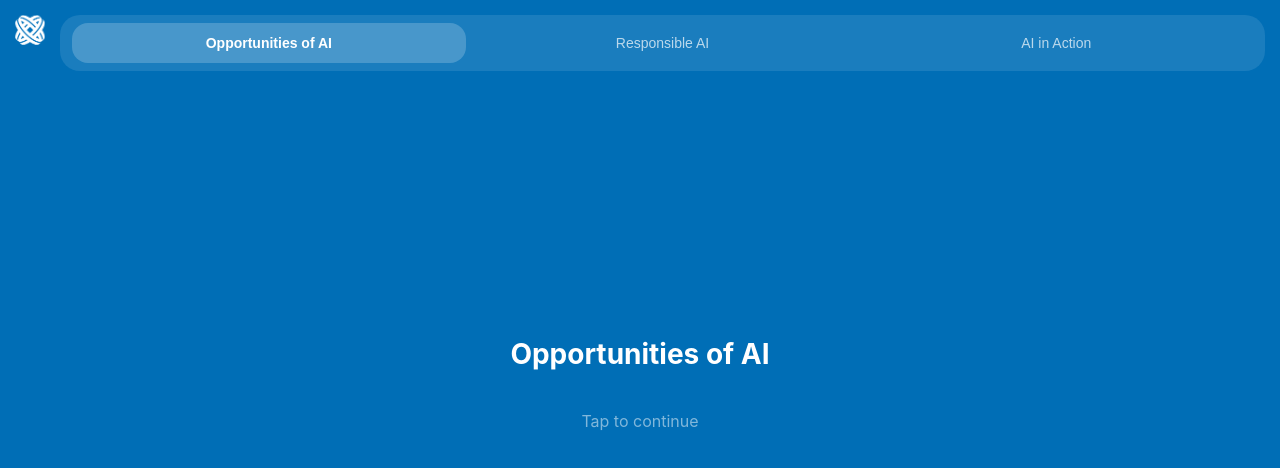
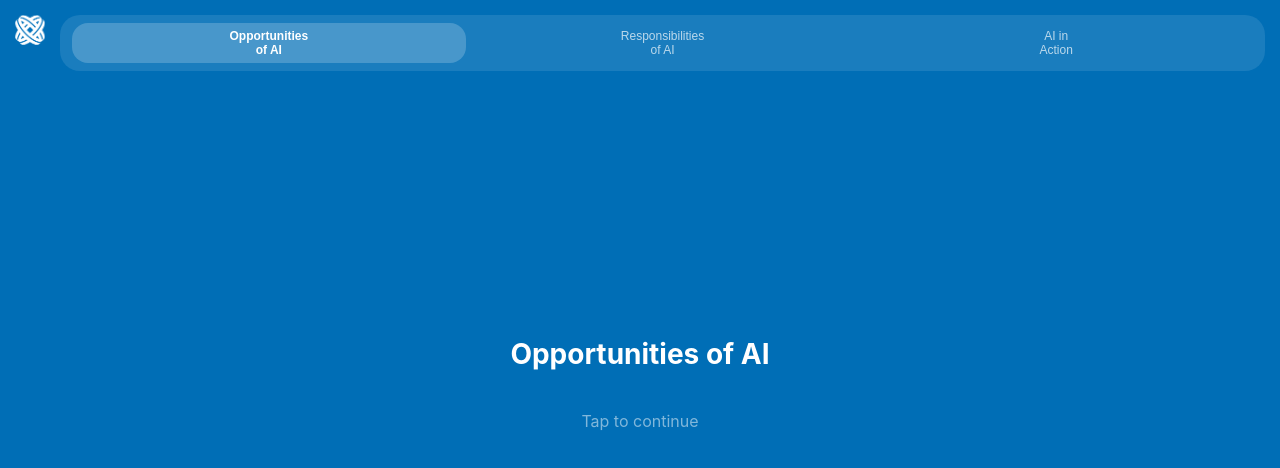
Before and after one commit to Alexparkay/AIQuestionnaire, a React (Create React App) app in the folder typeform/: page / in a window 1280 px wide. Both pictures are taken after typing "Sample", "name@example.com" into the empty fields and a click on the button "Start Questionnaire". Shown: the top 468 px of the page. Built offline with nearby package versions, Linux system fonts and the light colour scheme.

Commit message:
aws test

```diff
--- a/typeform/package.json
+++ b/typeform/package.json
@@ -37,5 +37,8 @@
       "last 1 firefox version",
       "last 1 safari version"
     ]
+  },
+  "devDependencies": {
+    "@babel/plugin-proposal-private-property-in-object": "^7.21.11"
   }
 }
--- a/typeform/src/App.css
+++ b/typeform/src/App.css
@@ -40,3 +40,31 @@
     transform: rotate(360deg);
   }
 }
+
+.section-progress-item {
+  flex: 1;
+  padding: 4px 6px;
+  text-align: center;
+  font-size: 12px;
+  line-height: 1.2;
+  border-radius: 16px;
+  transition: all 0.3s ease;
+  background: none;
+  border: none;
+  color: #ffffff;
+  opacity: 0.7;
+  display: flex;
+  flex-direction: column;
+  align-items: center;
+  justify-content: center;
+  height: 100%;
+  white-space: normal;
+  overflow: hidden;
+}
+
+@media (max-width: 480px) {
+  .section-progress-item {
+    font-size: 10px;
+    padding: 2px 4px;
+  }
+}
--- a/typeform/src/Form.jsx
+++ b/typeform/src/Form.jsx
@@ -6,73 +6,73 @@ import TopLeftLogo from './Top_left_logo.svg';
 
 const questions = [
   {
-    section: "Opportunities of AI",
+    section: "Opportunities\nof AI",
     questions: [
       {
-        question: "Which AI application excites you the most?",
+        question: "Which AI application do you find most promising for global citizenship?",
         type: "multiple",
-        options: ["Automation", "Personalization", "Global collaboration", "Education"]
+        options: ["Language translation", "Cultural exchange platforms", "Educational tools", "Environmental monitoring"]
       },
       {
-        question: "In one word, how would you describe the future of AI?",
+        question: "In one word, how would you describe AI's potential impact on global citizenship?",
         type: "text"
       },
       {
-        question: "What's the biggest benefit of AI in your opinion?",
+        question: "What's the biggest benefit of AI for fostering international understanding?",
         type: "multiple",
-        options: ["Efficiency", "Accessibility", "Innovation", "Problem-solving"]
+        options: ["Breaking language barriers", "Facilitating virtual exchanges", "Personalizing cultural learning", "Enhancing global collaboration"]
       },
       {
-        question: "What's your primary concern about AI?",
+        question: "What's your primary concern about AI in the context of global citizenship?",
         type: "multiple",
-        options: ["Job displacement", "Privacy issues", "Ethical concerns", "Over-reliance on technology"]
+        options: ["Cultural homogenization", "Privacy issues", "Unequal access to technology", "Over-reliance on virtual interactions"]
       }
     ]
   },
   {
-    section: "Responsible AI",
+    section: "Responsibilities\nof AI",
     questions: [
       {
-        question: "How important do you think AI transparency is?",
+        question: "How important do you think ethical considerations are in AI development for global initiatives?",
         type: "multiple",
         options: ["Very important", "Somewhat important", "Not very important", "Not sure"]
       },
       {
-        question: "Who should be primarily responsible for AI governance?",
+        question: "Who should take the lead in ensuring AI promotes responsible global citizenship?",
         type: "multiple",
-        options: ["Governments", "Tech companies", "Independent bodies", "Collaborative effort"]
+        options: ["International organizations", "Tech companies", "Governments", "Educational institutions"]
       },
       {
-        question: "What's the most crucial aspect of AI ethics?",
+        question: "What's the most crucial aspect of AI ethics in a global context?",
         type: "multiple",
-        options: ["Fairness", "Privacy", "Accountability", "Transparency"]
+        options: ["Cultural sensitivity", "Data privacy", "Fairness across diverse populations", "Transparency of AI decision-making"]
       },
       {
-        question: "Do you believe current AI regulations are:",
+        question: "Do you believe current international AI guidelines are:",
         type: "multiple",
-        options: ["Too strict", "Adequate", "Not strict enough", "I don't know enough to say"]
+        options: ["Too strict", "Adequate", "Not comprehensive enough", "I don't know enough to say"]
       }
     ]
   },
   {
-    section: "AI in Action",
+    section: "AI in\nAction",
     questions: [
       {
-        question: "How comfortable are you with using AI in your daily work/life?",
+        question: "How do you envision AI enhancing AFS's intercultural learning programs?",
         type: "multiple",
-        options: ["Very comfortable", "Somewhat comfortable", "Not very comfortable", "Not at all comfortable"]
+        options: ["Improved participant matching", "Enhanced pre-departure training", "Real-time language support", "Personalized cultural adaptation tools"]
       },
       {
-        question: "What AI skill do you think is most important to develop?",
+        question: "What AI-related skill do you think is most important for AFS to develop?",
         type: "multiple",
-        options: ["Data analysis", "AI ethics", "Programming", "Critical thinking"]
+        options: ["Data analysis for program improvement", "AI ethics in cross-cultural contexts", "AI-enhanced intercultural training", "Automated language processing"]
       },
       {
-        question: "In one or two words, what's your biggest takeaway from this presentation?",
+        question: "In one or two words, what's your biggest hope for AI in AFS's future?",
         type: "text"
       },
       {
-        question: "After this presentation, how likely are you to learn more about AI?",
+        question: "After this presentation, how likely are you to advocate for AI integration in AFS programs?",
         type: "multiple",
         options: ["Very likely", "Somewhat likely", "Not very likely", "Not at all likely"]
       }
@@ -176,6 +176,10 @@ const Form = () => {
   };
 
   const submitAudioPreferences = () => {
+    // Immediately show the thank you page and confetti
+    setShowConfetti(true);
+    setIsSubmitted(true);
+
     const surveyData = {
       name,
       email,
@@ -186,12 +190,12 @@ const Form = () => {
         }))
       ),
       audioPreferences: {
-        duration: audioDuration,
+        duration: audioDuration.split(' - ')[0], // Extract just the duration part
         language: audioLanguage
       }
     };
 
-    // Send data to the webhook
+    // Send data to the webhook after showing the thank you page
     fetch('http://127.0.0.1:5000/webhook', {
       method: 'POST',
       headers: { 'Content-Type': 'application/json' },
@@ -200,8 +204,6 @@ const Form = () => {
     .then(response => response.json())
     .then(data => {
       console.log('Success:', data);
-      setShowConfetti(true);
-      setIsSubmitted(true);
       localStorage.removeItem('surveyState');
     })
     .catch((error) => {
@@ -223,13 +225,17 @@ const Form = () => {
               className="dropdown-toggle"
               onClick={() => setShowDurationDropdown(!showDurationDropdown)}
             >
-              {audioDuration ? `Around ${audioDuration} minutes` : 'Select duration'}
+              {audioDuration ? `${audioDuration}` : 'Select duration'}
               <ChevronDown size={20} />
             </button>
             {showDurationDropdown && (
               <div className="dropdown-menu">
-                <button onClick={() => { setAudioDuration('2'); setShowDurationDropdown(false); }}>Around 2 minutes</button>
-                <button onClick={() => { setAudioDuration('5'); setShowDurationDropdown(false); }}>Around 5 minutes</button>
+                <button onClick={() => { setAudioDuration('30 seconds - AI Espresso Shot'); setShowDurationDropdown(false); }}>
+                  30 seconds - AI Espresso Shot
+                </button>
+                <button onClick={() => { setAudioDuration('2 minutes - AI Deep Dive'); setShowDurationDropdown(false); }}>
+                  2 minutes - AI Deep Dive
+                </button>
               </div>
             )}
           </div>
@@ -247,7 +253,7 @@ const Form = () => {
             </button>
             {showLanguageDropdown && (
               <div className="dropdown-menu">
-                {['English', 'Mandarin', 'Hindi', 'Spanish', 'French', 'Arabic', 'Bengali', 'Russian', 'Portuguese', 'Indonesian'].map((language) => (
+                {['English', 'Spanish', 'French', 'Russian', 'Turkish', 'Arabic', 'Hindi', 'Mandarin'].map((language) => (
                   <button
                     key={language}
                     onClick={() => { setAudioLanguage(language); setShowLanguageDropdown(false); }}
@@ -276,7 +282,7 @@ const Form = () => {
           onClick={submitAudioPreferences}
           disabled={!audioDuration || !audioLanguage}
         >
-          Submit Preferences
+          Generate {audioDuration ? audioDuration.split(' - ')[0] : ''} Audio
         </button>
       </div>
     );
@@ -291,7 +297,7 @@ const Form = () => {
           <p>We appreciate your time and valuable input.</p>
           <p>An audio response addressing your concerns and questions will be crafted based on your preferences:</p>
           <ul>
-            <li>Duration: Around {audioDuration} minutes</li>
+            <li>Duration: {audioDuration}</li>
             <li>Language: {audioLanguage}</li>
           </ul>
           <p>We'll send it to your email: {email}</p>
@@ -396,7 +402,12 @@ const Form = () => {
               }}
               className={`section-progress-item ${currentSection === index ? 'active' : ''}`}
             >
-              {section.section}
+              {section.section.split('\n').map((line, i) => (
+                <React.Fragment key={i}>
+                  {line}
+                  {i !== section.section.split('\n').length - 1 && <br />}
+                </React.Fragment>
+              ))}
             </button>
           ))}
         </div>
```
Also changed, not shown: 1 other file (tests, documents, lock files or other folders).
